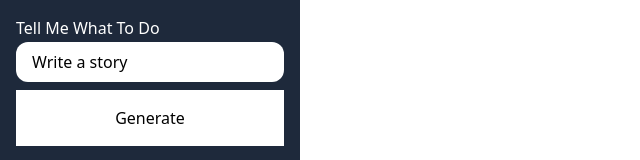
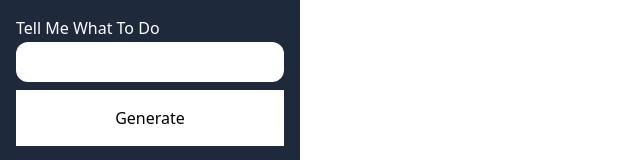
Before and after one commit to RmPillar/text-generator, a Vue app: page / in a window 1280 px wide. Shown: the top 160 px of the page, without its empty margins (0-640 px from the left). Built offline with nearby package versions, Linux system fonts and the light colour scheme.

Commit message:
changed default input text

```diff
--- a/src/components/FormInput.vue
+++ b/src/components/FormInput.vue
@@ -13,9 +13,9 @@
 <script setup lang="ts">
   import { ref } from "vue";
 
-  const props = defineProps(["label", "type", "initalValue"]);
+  const props = defineProps(["label", "type"]);
 
-  const inputValue = ref(props.initalValue);
+  const inputValue = ref("");
   const emit = defineEmits(["input"]);
 
   const setValue = (e) => {
--- a/src/components/Sidebar.vue
+++ b/src/components/Sidebar.vue
@@ -4,7 +4,6 @@
       @input="updateInstructionValue"
       class="mb-2"
       label="Tell Me What To Do"
-      initalValue="Write a story"
     />
     <button class="w-full px-2 py-4 bg-white" @click="generateStory">
       Generate
```
